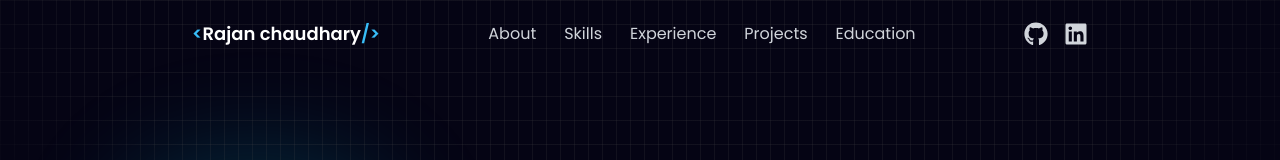
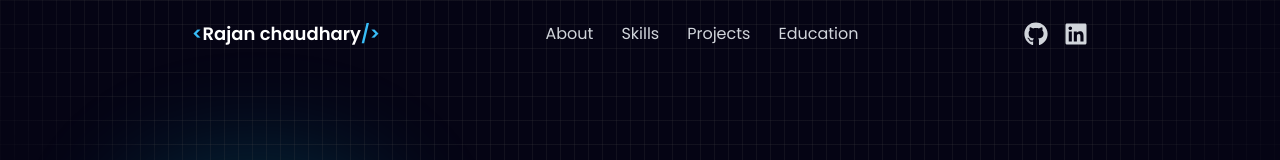
Before and after one commit to Rajan-chaudhary-947/Portfolio, a React (Vite) app: page / in a window 1280 px wide. Shown: the top 160 px of the page. Built offline with nearby package versions, Linux system fonts and the light colour scheme.

Commit message:
Some changes in ui

```diff
--- a/src/component/Course.jsx
+++ b/src/component/Course.jsx
@@ -43,7 +43,7 @@ const Course = () => {
       <div className="sticky top-[12rem] md:top-[10rem] h-[85vh] flex items-center overflow-hidden">
         <motion.div
           style={{ x }}
-          className="flex gap-12 px-[5vw] md:px-[12vw] touch-pan-x"
+          className="flex gap-12 px-[5vw] md:px-[10vw] touch-pan-x"
         >
           {course.map((item) => (
             <div
--- a/src/component/Footer.jsx
+++ b/src/component/Footer.jsx
@@ -21,7 +21,6 @@ const Footer = () => {
           {[
             { name: "About", id: "about" },
             { name: "Skills", id: "skills" },
-            { name: "Experience", id: "experience" },
             { name: "Projects", id: "projects" },
             { name: "Education", id: "education" },
           ].map((item, index) => (
--- a/src/component/Navbar.jsx
+++ b/src/component/Navbar.jsx
@@ -26,7 +26,6 @@ const Navbar = () => {
   const menuItems = [
     { id: "about", label: "About" },
     { id: "skills", label: "Skills" },
-    { id: "experience", label: "Experience" },
     { id: "work", label: "Projects" },
     { id: "education", label: "Education" },
   ];
@@ -108,7 +107,7 @@ const Navbar = () => {
             {menuItems.map((item) => (
               <li
                 key={item.id}
-                className={`cursor-pointer hover:text-white ${
+                className={`cursor-pointer hover:text-sky-400 ${
                   activeSection === item.id ? "text-sky-400" : ""
                 }`}
               >
--- a/src/component/Projects.jsx
+++ b/src/component/Projects.jsx
@@ -15,7 +15,7 @@ const Projects = () => {
   return (
     <section
       id="work"
-      className="py-24 pb-24 px-[12vw] md:px-[7vw] lg:px-[20vw] font-sans relative"
+      className="py-24 pb-24 px-[12vw] md:px-[7vw] lg:px-[18vw] font-sans relative"
     >
       {/* Section Title */}
       <div className="text-center mb-16">
--- a/src/main.jsx
+++ b/src/main.jsx
@@ -2,7 +2,6 @@ import { StrictMode } from 'react';
 import { createRoot } from 'react-dom/client';
 import './index.css';
 import App from './App.jsx';
-import { Analytics } from "@vercel/analytics/react"
 
 createRoot(document.getElementById('root')).render(
   <StrictMode>
```
